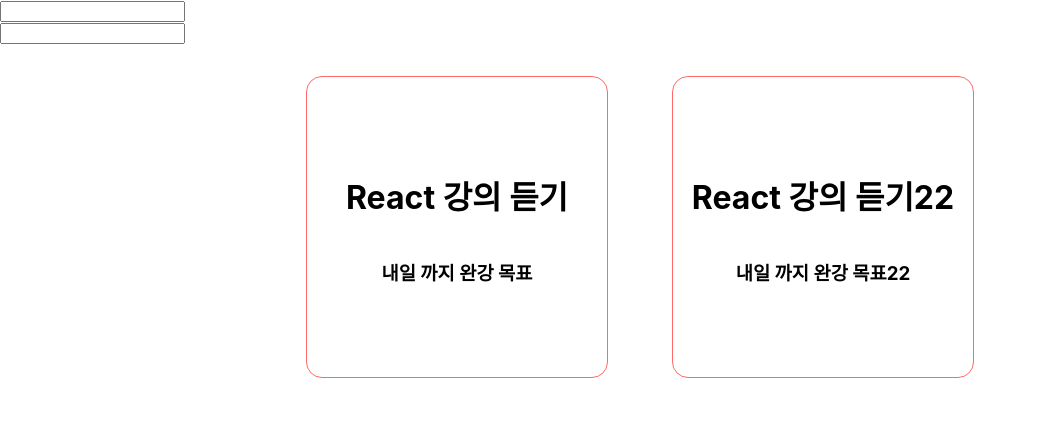
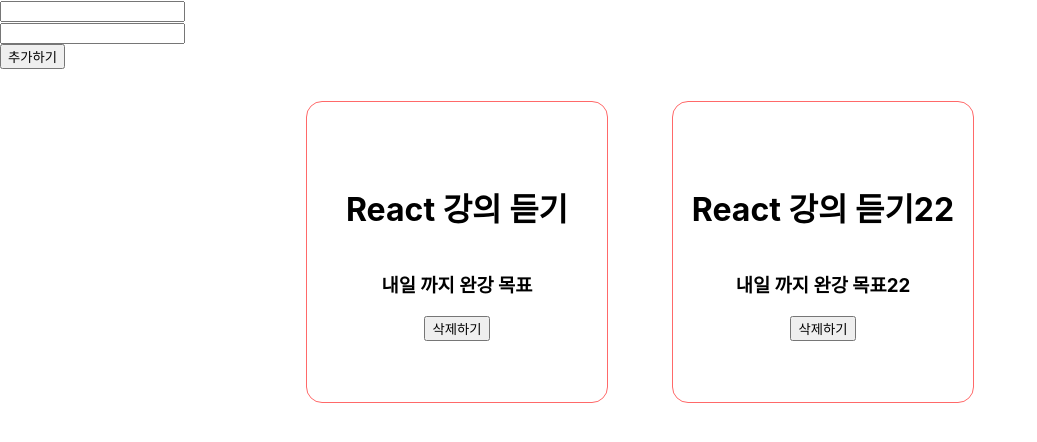
Before and after one commit to rammakasty/todo_list, a React (Create React App) app: page / in a window 1280 px wide. Shown: the top 442 px of the page, without its empty margins (0-1037 px from the left). Built offline with nearby package versions, Linux system fonts and the light colour scheme.

Commit message:
feat: submit 버튼 핸들러 기능  추가

```diff
--- a/src/App.js
+++ b/src/App.js
@@ -11,7 +11,18 @@
     const [todoInputTitle, setTodoInputTitle] = useState('');
     const [todoInputDesc, setTodoInputDesc] = useState('');
     const titleChangeHandler = (e) => setTodoInputTitle(e.target.value);
-    const descChangeHandler = (e) => setTodoInputTitle(e.target.value);
+    const descChangeHandler = (e) => setTodoInputDesc(e.target.value);
+
+    //button handler
+    const submitBtnHandler = () => {
+        const newObj = {
+            id: Date.now(),
+            title: todoInputTitle,
+            desc: todoInputDesc,
+            isDone: false,
+        };
+        setTodoTitle([...todoTitle, newObj]);
+    };
 
     return (
         <div>
@@ -21,6 +32,7 @@
             <div>
                 <input value={todoInputDesc} onChange={descChangeHandler} />
             </div>
+            <button onClick={submitBtnHandler}>추가하기</button>
 
             <div className="todoBox__container">
                 {todoTitle.map((x) => {
@@ -28,6 +40,7 @@
                         <div className="todoBox">
                             <h1>{x.title}</h1>
                             <h3>{x.desc}</h3>
+                            <button>삭제하기</button>
                         </div>
                     );
                 })}
```
